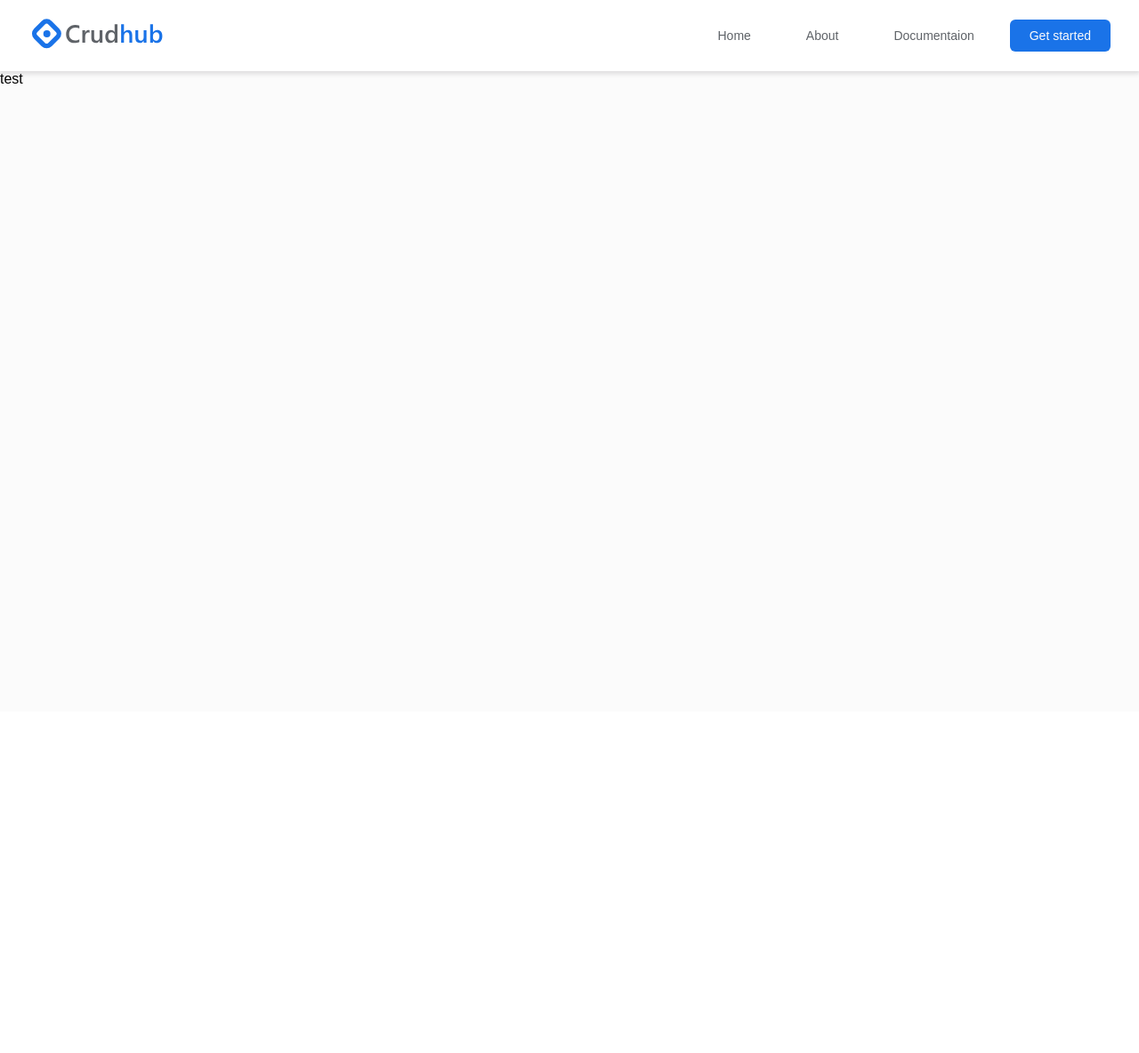
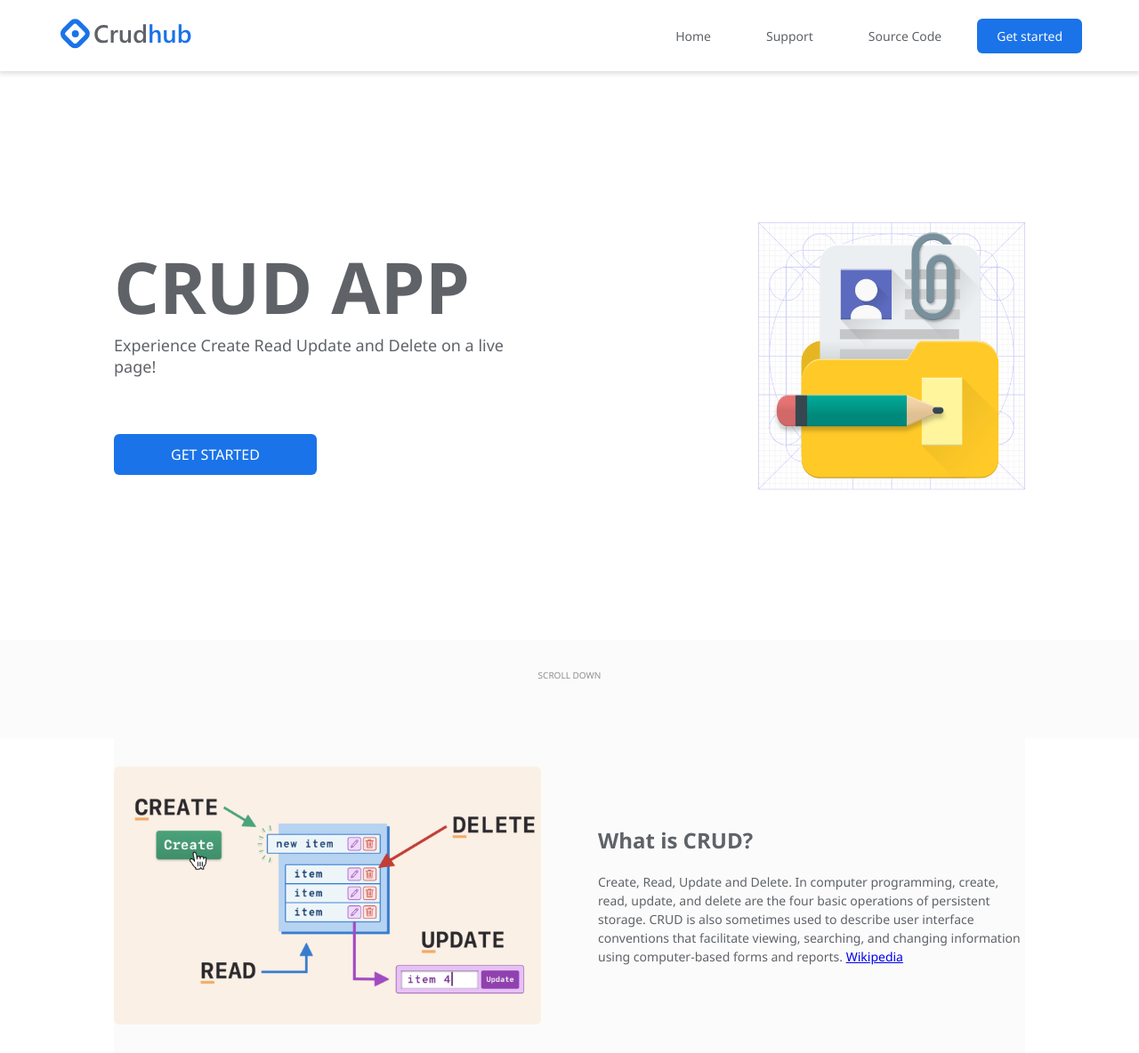
Before and after one commit to MinecraftJohn/crud-app, a PHP site: page / in a window 1280 px wide. Shown: the whole page at 89% size. Before the commit the page ends 94 px from the top, so only its background shows below. Run offline with PHP 8.4, Linux system fonts and the light colour scheme.

Commit message:
Add files via upload

```diff
--- /dev/null
+++ b/assets/css/home.css
@@ -0,0 +1,137 @@
+.homeSection {
+    background-color: #fff;
+    width: 100%;
+    height: calc(90vh - 80px);
+    padding: 32px 0;
+    display: flex;
+    justify-content: center;
+}
+
+.homeContainer {
+    width: 1024px;
+    max-width: 90%;
+    height: 100%;
+    display: flex;
+    gap: 64px;
+}
+
+.homeBox {
+    width: 100%;
+    height: 100%;
+    display: flex;
+    justify-content: center;
+    align-items: flex-start;
+    flex-direction: column;
+    color: #5f6368;
+    position: relative;
+}
+
+.homeBoxLogo {
+    width: 300px;
+    max-width: 100%;
+    position: absolute;
+    top: 50%;
+    right: 0;
+    transform: translateY(-50%);
+    user-select: none;
+}
+
+.homeBoxTitle {
+    width: 100%;
+    font-size: 80px;
+}
+
+.homeBoxSubtitle {
+    width: 100%;
+    font-size: 18px;
+}
+
+.homeBoxButton {
+    background-color: #1a73e8;
+    border: none;
+    border-radius: 6px;
+    padding: 12px 64px;
+    color: #fff;
+    font-size: 16px;
+    text-decoration: none;
+    margin-top: 64px;
+    max-width: 95%;
+}
+
+.homeLearnMore {
+    text-align: center;
+    font-size: 10px;
+    color: rgba(95, 99, 104, 0.7);
+    margin: 32px 0 64px;
+}
+
+.aboutSection {
+    background-color: #fff;
+    width: 100%;
+    display: flex;
+    justify-content: center;
+}
+
+.aboutContainer {
+    background-color: #fbfbfb;
+    width: 1024px;
+    max-width: 90%;
+    padding: 32px 0;
+    display: flex;
+    gap: 64px;
+}
+
+.aboutVideoContainer {
+    width: 100%;
+    height: 290px;
+    border-radius: 6px;
+    overflow: hidden;
+}
+
+.aboutVideoThumbnail {
+    height: 100%;
+}
+
+.aboutTextContainer {
+    width: 100%;
+    color: #5f6368;
+    display: flex;
+    flex-direction: column;
+    justify-content: center;
+}
+
+.aboutTextTitle {
+    font-size: 24px;
+}
+
+.aboutTextContexts {
+    margin-top: 20px;
+    font-size: 14px;
+    line-height: 1.5;
+}
+
+@media screen and (max-width: 680px) {
+    .homeSection {
+        height: calc(100vh - 80px);
+    }
+    .homeContainer {
+        flex-direction: column-reverse;
+    }
+    .homeBox {
+        align-items: center;
+    }
+    .homeBoxLogo {
+        width: auto;
+        height: 80%;
+        right: 50%;
+        transform: translate(50%, -50%);
+    }
+    .homeBoxTitle {
+        font-size: 36px;
+        text-align: center;
+    }
+    .homeBoxSubtitle {
+        font-size: 16px;
+        text-align: center;
+    }
+}
--- a/assets/css/style.css
+++ b/assets/css/style.css
@@ -2,7 +2,7 @@
   box-sizing: border-box;
   margin: 0;
   padding: 0;
-  font-family: Arial, Helvetica, sans-serif;
+  font-family: "Segoe UI", Tahoma, Geneva, Verdana, sans-serif;
 }
 body {
   background-color: #fbfbfb;
@@ -23,6 +23,7 @@ body {
   width: 420px;
   max-width: 90%;
   font-size: 14px;
+  display: none;
 }
 .app_form_container {
   background-color: #fbfbfb;
@@ -117,7 +118,7 @@ body {
   background-color: #fff;
   width: 100%;
   height: 80px;
-  padding: 0 32px;
+  padding: 0 64px;
   box-shadow: 0 2px 5px 1px rgb(64 60 67 / 16%);
   position: sticky;
   display: flex;
@@ -144,7 +145,7 @@ body {
   border-radius: 6px;
 }
 .navLink:hover {
-  background-color: rgba(94, 99, 104, 0.05);
+  background-color: rgba(94, 99, 104, 0.08);
 }
 .navLinkButton {
   background-color: #1a73e8;
--- a/index.php
+++ b/index.php
@@ -7,11 +7,40 @@
     <title>Experience the 4 Function - Crudhub</title>
     <link rel="shortcut icon" href="assets/img/favicon.png" type="image/x-icon">
     <link rel="stylesheet" href="assets/css/style.css">
+    <link rel="stylesheet" href="assets/css/home.css">
     <script src="assets/js/variables.js" defer></script>
     <script src="assets/js/navigation.js" defer></script>
 </head>
 <body>
     <?php include "navigation.php"; ?>
-    test
+    <div class="homeSection">
+        <div class="homeContainer">
+            <div class="homeBox">
+                <h1 class="homeBoxTitle">CRUD APP</h1>
+                <p class="homeBoxSubtitle">Experience Create Read Update and Delete on a live page!</p>
+                <a class="homeBoxButton" href="register.php">GET STARTED</a>
+            </div>
+            <div class="homeBox">
+                <img src="assets/img/crud_logo_representaion.png" class="homeBoxLogo" draggable="false" alt="Home Page CRUD Logo">
+            </div>
+        </div>
+    </div>
+    <div class="homeLearnMore">SCROLL DOWN</div>
+    <div class="aboutSection">
+        <div class="aboutContainer">
+            <div class="aboutVideoContainer">
+                <img src="assets/img/crud_video.png" alt="CRUD Video Thumbnail" class="aboutVideoThumbnail">
+            </div>
+            <div class="aboutTextContainer">
+                <h1 class="aboutTextTitle">What is CRUD?</h1>
+                <p class="aboutTextContexts">
+                    Create, Read, Update and Delete. In computer programming, create, read, update, and delete are
+                    the four basic operations of persistent storage. CRUD is also sometimes used to describe user
+                    interface conventions that facilitate viewing, searching, and changing information using
+                    computer-based forms and reports.
+                    <a href="https://en.wikipedia.org/wiki/Create,_read,_update_and_delete" target="_blank" rel="noopener noreferrer">Wikipedia</a></p>
+            </div>
+        </div>
+    </div>
 </body>
 </html>
--- a/login.php
+++ b/login.php
@@ -30,7 +30,7 @@
                     </div>
                 </div>
                 <div class="app_form_submit_container">
-                    <span class="app_form_switch_form">Don't have an account? <a href="index.php">Register</a></span>
+                    <span class="app_form_switch_form">Don't have an account? <a href="register.php">Register</a></span>
                     <button class="app_form_submit app_form_submit_button" name="loginSubmit">Login</button>
                 </div>
                 <?php
--- a/navigation.php
+++ b/navigation.php
@@ -1,6 +1,6 @@
 <nav class="navSection">
     <div class="navContainer">
-        <a href="index.php" class="navLogoContainer">
+        <a href="index.php" class="navLogoContainer" title="Create Read Update and Delete">
             <svg width="152" height="42" viewBox="0 0 228 60" fill="none">
                 <rect x="6.58" y="29.6985" width="34" height="34" rx="8" transform="rotate(-45 6.58 29.6985)" stroke="#1A73E8" stroke-width="8"/>
                 <rect x="25" y="24.0058" width="12" height="12" rx="6" fill="#1A73E8"/>
@@ -10,9 +10,9 @@
         </a>
         <div class="navLinkContainer">
             <a href="index.php" class="navLink">Home</a>
-            <a href="#" class="navLink">About</a>
-            <a href="#" class="navLink">Documentaion</a>
-            <a href="#" class="navLink navLinkButton">Get started</a>
+            <a href="#" class="navLink">Support</a>
+            <a href="https://github.com/MinecraftJohn/crud_app" class="navLink">Source Code</a>
+            <a href="register.php" class="navLink navLinkButton">Get started</a>
         </div>
         <svg width="32" height="32" class="navMobileMenuIcon" onclick="navMenuFadein()" viewBox="0 0 32 32">
             <circle opacity="0" cx="16" cy="16" r="16"></circle>
@@ -22,8 +22,8 @@
 </nav>
 <div class="navMobileLinkContainer">
     <a href="index.php" class="navLink">Home</a>
-    <a href="#" class="navLink">About</a>
-    <a href="#" class="navLink">Documentaion</a>
-    <button class="navLink navLinkButton">Get started</button>
+    <a href="#" class="navLink">Support</a>
+    <a href="https://github.com/MinecraftJohn/crud_app" class="navLink">Source Code</a>
+    <a href="register.php" class="navLink navLinkButton">Get started</a>
 </div>
 <div class="navMobileLinkBackground" onclick="navMenuFadeout()"></div>
```
Also changed, not shown: assets/img/crud_logo_representaion.png (added), assets/img/crud_video.png (added).
